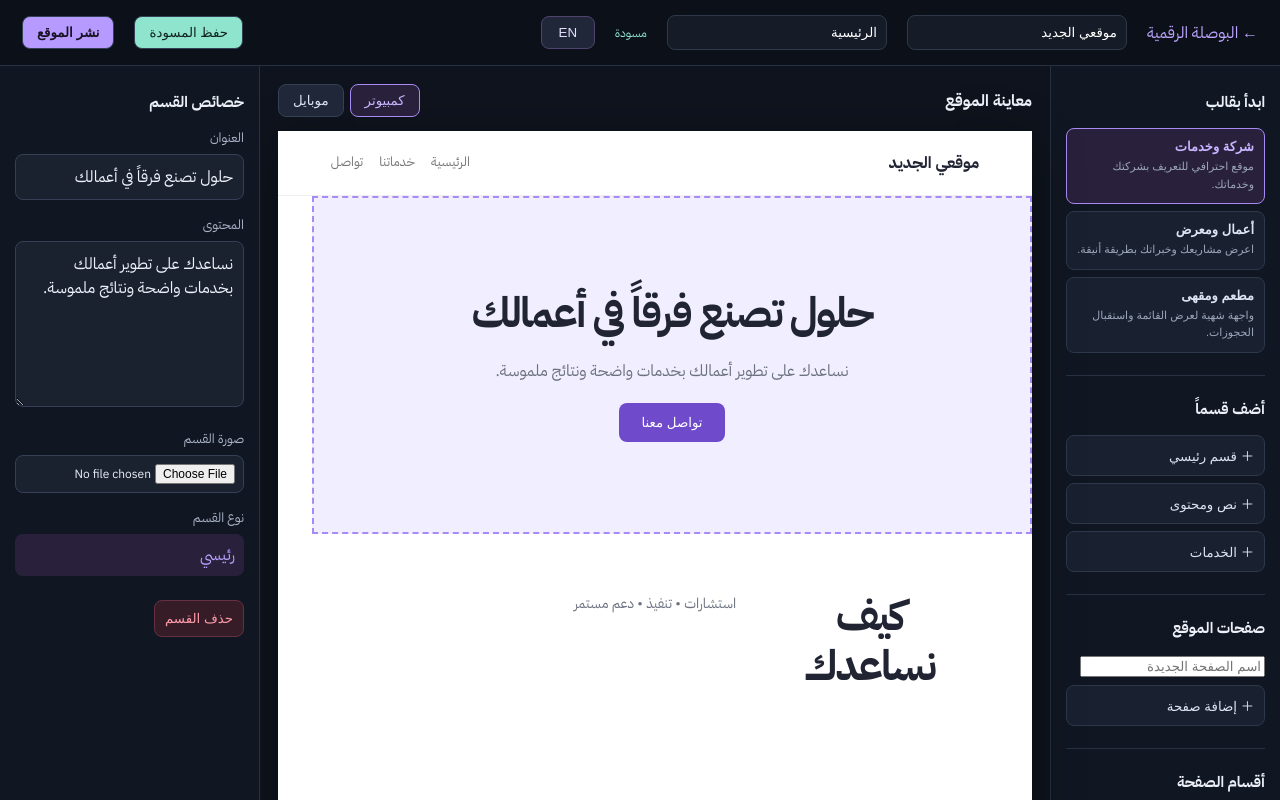
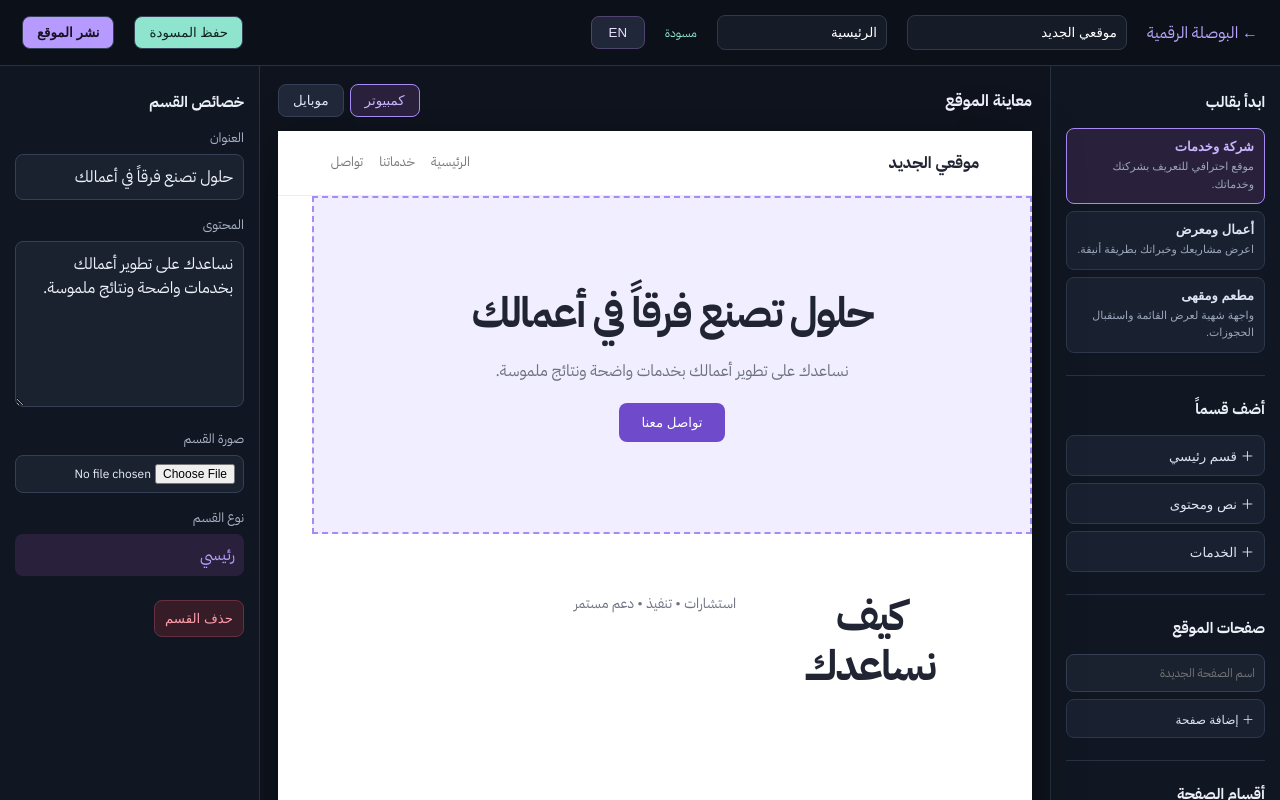
Before and after one commit to psycho-666/digital-compass-site, a Next.js app in the folder apps/builder/: page /editor in a window 1280 px wide. Shown: the top 800 px of the page. Built offline with nearby package versions, Linux system fonts and the light colour scheme; no server answers.

Commit message:
Style multi-page editor controls

```diff
--- a/apps/builder/app/editor/editor.css
+++ b/apps/builder/app/editor/editor.css
@@ -39,3 +39,11 @@ html[dir="ltr"] .editorbar .savebutton{margin-inline-start:auto}
 
 
 .editorbar .unpublishbutton{background:#3a202b!important;color:#ffb3c0!important;border:1px solid #77404f!important;margin-inline-start:0}
+
+
+.editorbar input[aria-label="Page title"],.editorbar input[aria-label="عنوان الصفحة"]{width:170px}
+.page-list button{font-size:12px;padding:8px 10px}
+.new-page{display:grid;gap:7px;margin-top:10px}
+.new-page input{width:100%;min-width:0;background:#1a2230;color:#eef2fa;border:1px solid #354056;border-radius:8px;padding:9px;font:inherit;font-size:12px}
+.new-page button{font-size:12px;margin:0!important}
+@media(max-width:700px){.editorbar input[aria-label="Page title"],.editorbar input[aria-label="عنوان الصفحة"]{width:130px}}
```
